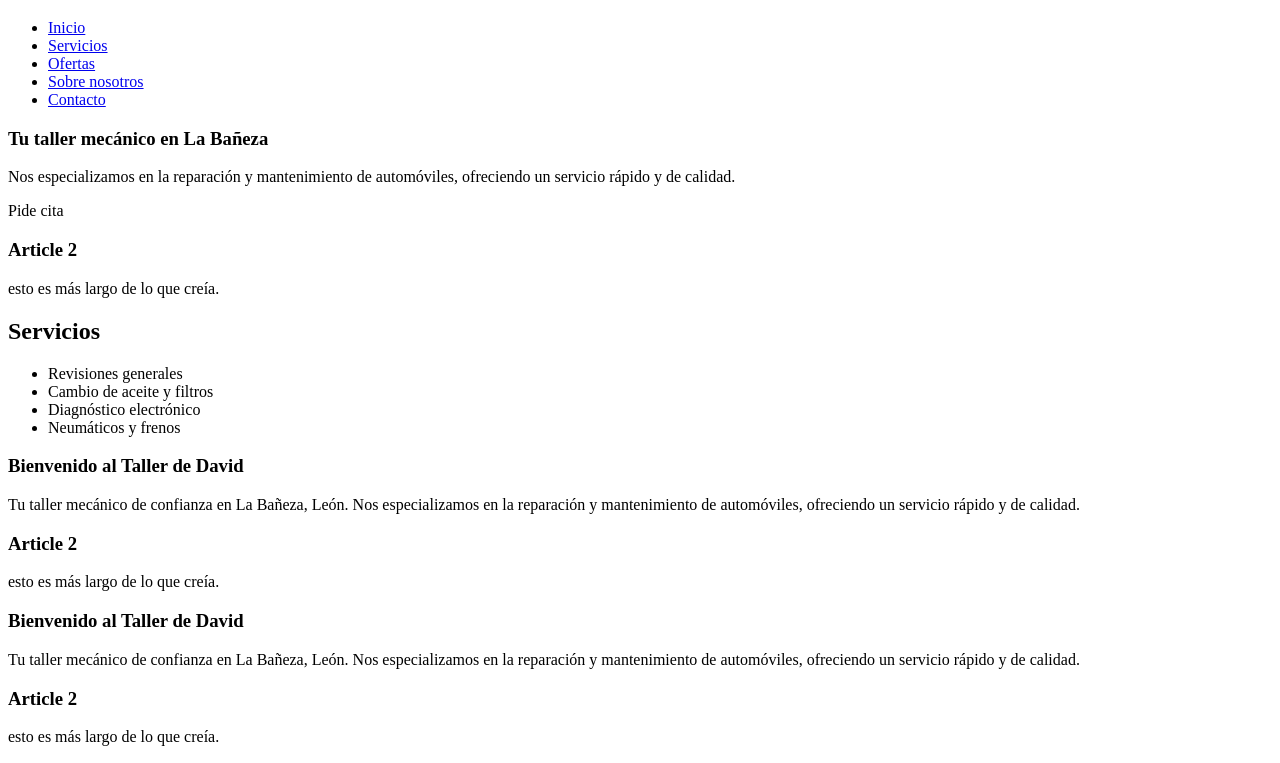
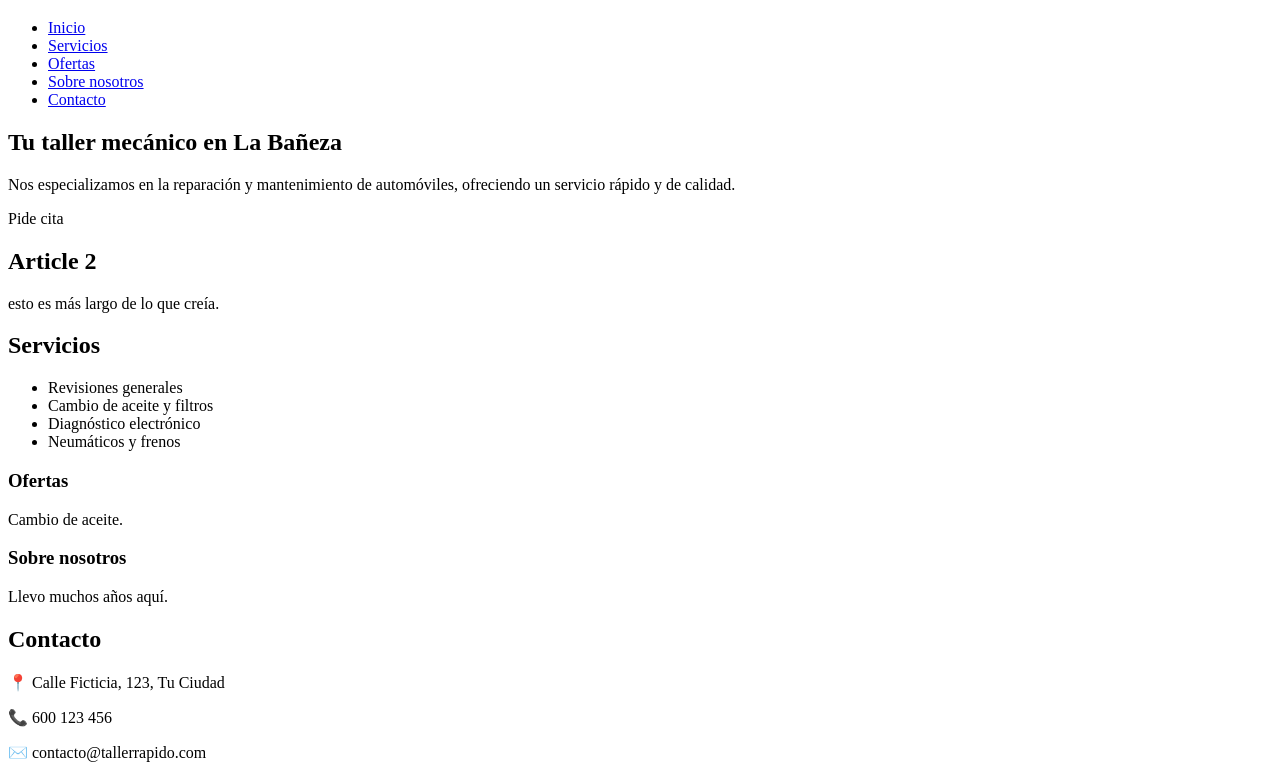
Before and after one commit to ivangg-projects/prueba, a plain HTML site: page index.html in a window 1280 px wide. Shown: the part 61-824 px from the top of the page. Drawn offline with Linux system fonts and the light colour scheme.

Commit message:
Fix layout and style

```diff
--- a/index.html
+++ b/index.html
@@ -30,13 +30,13 @@
 
     <section id = "Inicio">
       <article>
-        <h1>Tu taller mecánico en La Bañeza</h1>
+        <h2>Tu taller mecánico en La Bañeza</h2>
         <p> Nos especializamos en la reparación y mantenimiento de automóviles, ofreciendo un servicio rápido y de calidad.</p>
         <p> Pide cita </p>
       </article>
 
       <article>
-        <h1>Article 2</h1>
+        <h2>Article 2</h2>
         <p> esto es más largo de lo que creía.</p>
       </article>
     </section>
@@ -53,28 +53,16 @@
 
     <section id = "Ofertas">
       <article>
-        <h1>Bienvenido al Taller de David</h1>
-        <p>Tu taller mecánico de confianza en La Bañeza, León. Nos especializamos en la reparación y mantenimiento de automóviles, ofreciendo un servicio rápido y de calidad.</p>
+        <h1>Ofertas</h1>
+        <p> Cambio de aceite.</p>
       </article>
-
-      <article>
-        <h1>Article 2</h1>
-        <p> esto es más largo de lo que creía.</p>
-      </article>
-
     </section>
 
     <section id = "Sobre-nosotros">
       <article>
-        <h1>Bienvenido al Taller de David</h1>
-        <p>Tu taller mecánico de confianza en La Bañeza, León. Nos especializamos en la reparación y mantenimiento de automóviles, ofreciendo un servicio rápido y de calidad.</p>
+        <h1>Sobre nosotros</h1>
+        <p> Llevo muchos años aquí.</p>
       </article>
-
-      <article>
-        <h1>Article 2</h1>
-        <p> esto es más largo de lo que creía.</p>
-      </article>
-
     </section>
 
 
@@ -91,8 +79,6 @@
 
     </section>
 
-
-
     <aside>
       <h1>Indice </h1>
       <ul>
@@ -101,12 +87,9 @@
         <li><a href="#contacto">Contacto</a></li>
     </aside>
 
-
-
     <footer>
       <p>&copy; 2025 Taller Rápido. Todos los derechos reservados.</p>
     </footer>
 
-
   </body>
 </html>
```
